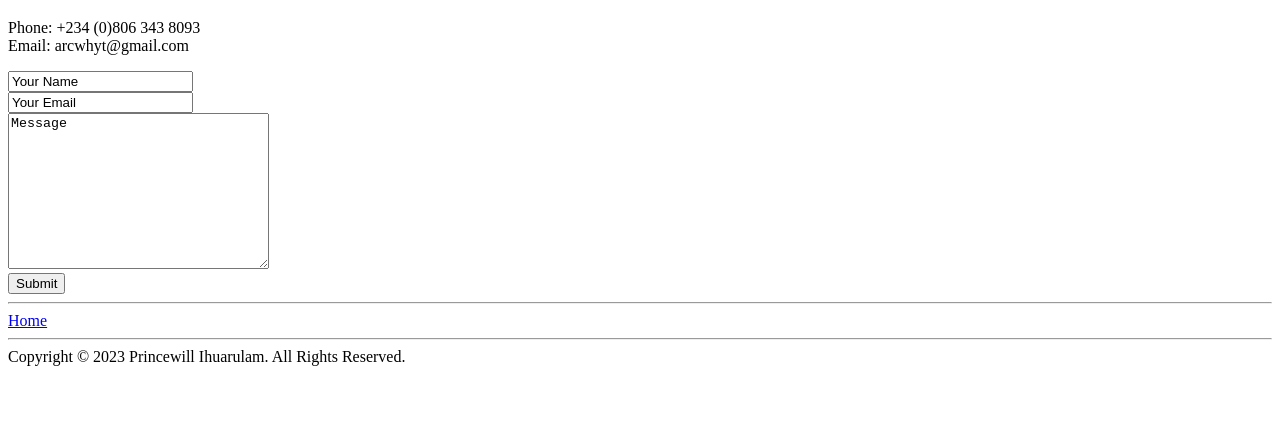
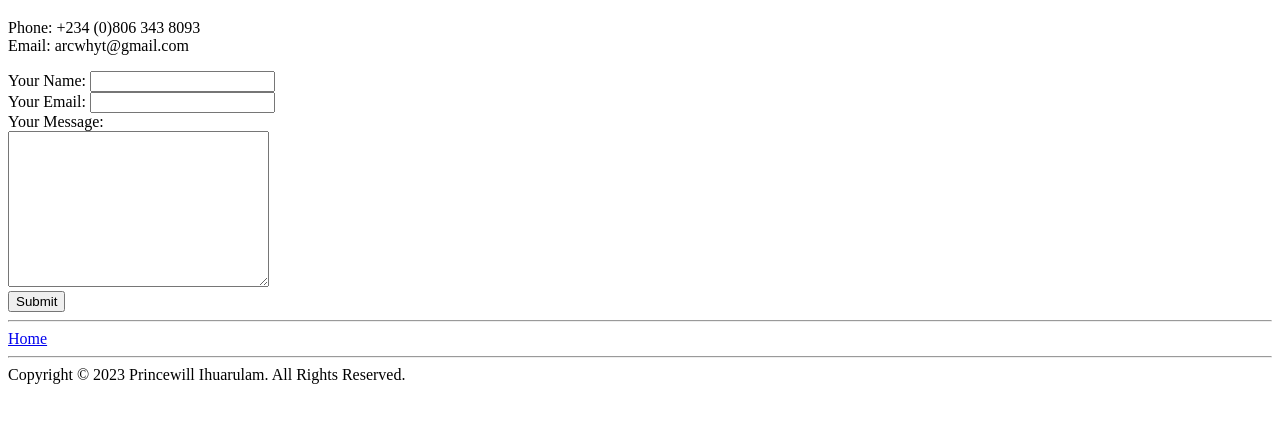
Before and after one commit to Arcwhyt/Resume, a plain HTML site: page public/Contact.html in a window 1280 px wide. Shown: the part 61-484 px from the top of the page. Drawn offline with Linux system fonts and the light colour scheme.

Commit message:
Update Contact.html

```diff
--- a/public/Contact.html
+++ b/public/Contact.html
@@ -14,11 +14,14 @@
     </p>
 
     <form action="mailto:arcwhyt@gmail.com" method="post" enctype="text/plain">
-        <input type="text" name="yourName" value="Your Name"><br>
-        <input type="email" name="yourEmail" value="Your Email"><br>
-        <textarea name="yourMessage" rows="10" cols="30">Message</textarea><br>
-        <input type="submit" name="">
-      </form>
+    <label for="">Your Name:</label>
+    <input type="text" name="yourName" value=""><br>
+    <label for="">Your Email:</label>
+    <input type="email" name="yourEmail" value=""><br>
+    <label for="">Your Message:</label><br>
+    <textarea name="yourMessage" rows="10" cols="30"></textarea><br>
+    <input type="submit" name="">
+  </form>
     <hr />
 
     <a href="../index.html">Home</a>
```
